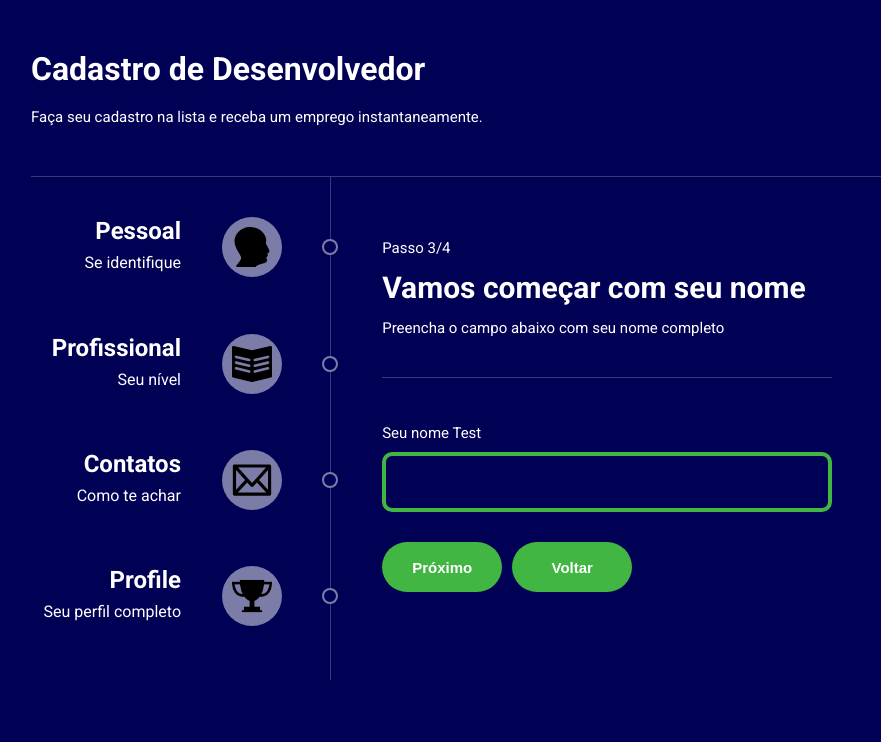
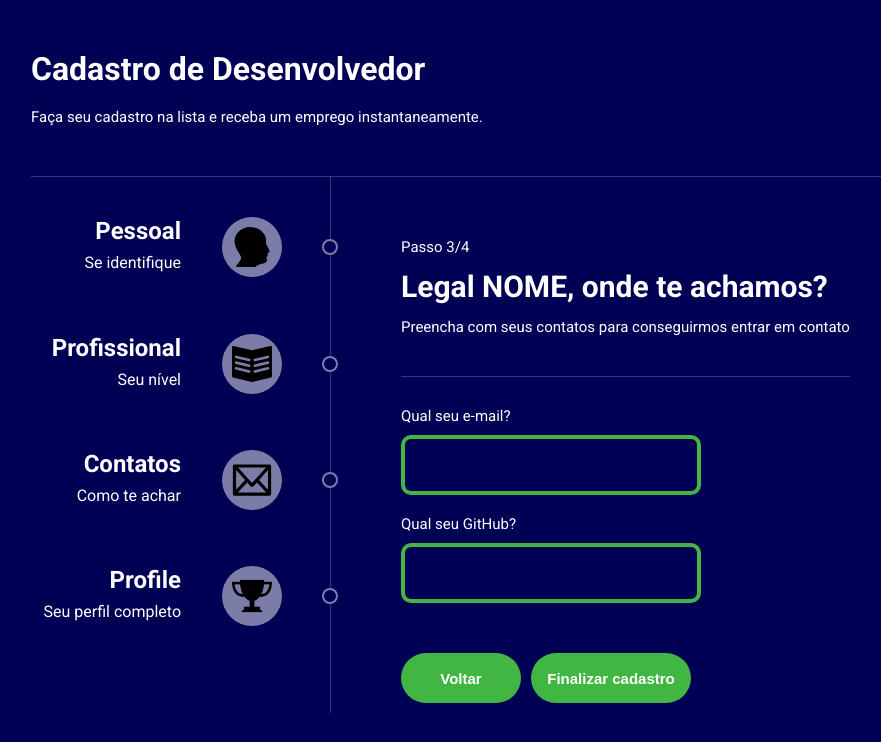
Before and after one commit to RamonMaximiliano/multiform-react, a React (Create React App) app: page /Page3 in a window 1280 px wide. Shown: the top 742 px of the page, without its empty margins (161-1042 px from the left). Built offline with nearby package versions, Linux system fonts and the light colour scheme.

Commit message:
finished interface

```diff
--- a/src/App.tsx
+++ b/src/App.tsx
@@ -55,6 +55,8 @@ Pagina 4:
 display dos dados coletados nas ultimas paginas / se voltar e trocar os dados, os mesmos são atualizados na ultima
 lateral aparece que step vc esta
 
+Pegar foto e nome do github
+
 
 Check Traversy Routes
 https://github.com/bradtraversy/react-crash-2021/blob/master/src/App.js
--- a/src/components/Page2/index.tsx
+++ b/src/components/Page2/index.tsx
@@ -28,12 +28,13 @@ export const Page2 = () => {
             </div>
 
             <div className="page2-bottom-div">
+                <Link to="/">
+                    <button className="page2-buttom">Voltar</button>
+                </Link>
                 <Link to="/Page3">
                     <button className="page2-buttom">Próximo</button>
                 </Link>
-                <Link to="/">
-                    <button className="page2-buttom">Voltar</button>
-                </Link>
+
             </div>
         </div>
 
--- a/src/components/Page3/index.tsx
+++ b/src/components/Page3/index.tsx
@@ -3,20 +3,31 @@ import { Route, Routes, Link } from 'react-router-dom'
 
 export const Page3 = () => {
     return (
-        <div className="main-page1">
-            <div className="page1-top">
+        <div className="main-page3">
+            <div className="page3-top">
                 <p>Passo 3/4</p>
-                <h1>Vamos começar com seu nome</h1>
-                <p>Preencha o campo abaixo com seu nome completo</p>
+                <h1>Legal NOME, onde te achamos?</h1>
+                <p>Preencha com seus contatos para conseguirmos entrar em contato</p>
             </div>
-            <div className="page1-bottom">
-                <p>Seu nome Test</p>
 
+            <div className="page3-inputs">
+                <div className="page3-input">
+                    <p>Qual seu e-mail?</p>
+                    <input type="text" className="input-field"></input>
+                </div>
+                <div className="page3-input">
+                    <p>Qual seu GitHub?</p>
+                    <input type="text" className="input-field"></input>
+                </div>
+            </div>
 
-                <input type="text" className="input-name"></input><br/>
-                <button className="page1-buttom"><Link to="/Page4" className="linkButton">Próximo</Link></button>
-                <button className="page1-buttom"><Link to="/Page2" className="linkButton">Voltar</Link></button>
-
+            <div className="page3-bottom-div">
+                <Link to="/Page2">
+                    <button className="page3-buttom">Voltar</button>
+                </Link>
+                <Link to="/Page4">
+                    <button className="page3-buttom-next">Finalizar cadastro</button>
+                </Link>
             </div>
         </div>
 
--- a/src/components/Page3/styles.css
+++ b/src/components/Page3/styles.css
@@ -1,31 +1,79 @@
 @import url('https://fonts.googleapis.com/css2?family=Libre+Baskerville:ital,wght@0,400;0,700;1,400&family=Open+Sans:wght@600&family=Poppins:wght@400;700;800&family=Roboto:wght@400;500;700&display=swap');
 
-.main-page1{
+.main-page3{
     color:white;
     font-family:'Roboto', sans-serif;
     word-wrap: normal;
-    margin-top:4%;
-    margin-left:4%;
+    margin-top:50px;
+    margin-left:70px;
+    margin-right:10px;
+    margin-bottom: 10px;
 }
 
-.main-page1 p {
+.page3-top{
+    max-width:550px;
     font-size: 15px;
+    line-height: 40px;
+    min-height: 150px;
+    border-bottom: 1px solid rgba(255, 255, 255, 0.219);
     word-wrap: normal;
+    margin-right: 10px;
 }
 
-.page1-top{
-    line-height: 40px;
-    height: 150px;
-    border-bottom: 1px solid rgba(255, 255, 255, 0.219);
+
+.page3-buttom{
+    background-color: rgb(66, 182, 66);
+    color:white;
+    height: 50px;
+    width:120px;
+    border-radius: 30px;
+    margin-top:30px;
+    border:none;
+    cursor:pointer;
+    margin-right: 10px;
+    font-weight: bold;
+    font-size:15px;
+    text-decoration: none;
+}
+.page3-buttom-next{
+    background-color: rgb(66, 182, 66);
+    color:white;
+    height: 50px;
+    width:160px;
+    border-radius: 30px;
+    margin-top:30px;
+    border:none;
+    cursor:pointer;
+    margin-right: 10px;
+    font-weight: bold;
+    font-size:15px;
+    text-decoration: none;
 }
 
-.page1-bottom{
-    margin-top:10%;
+
+
+
+
+
+.page3-inputs{
+    margin-top:30px;
 }
 
-.input-name{
-    width:500px;
-    height: 60px;
+
+
+.page3-buttom:hover{
+    background-color: rgb(105, 201, 105);
+}
+
+.page3-input{
+    margin-bottom:20px;
+    font-size:15px;
+}
+
+
+.input-field{
+    width:300px;
+    min-height: 60px;
     background-color: rgb(0, 0, 85);
     border-style: none;
     border: 4px solid rgb(66, 182, 66);
@@ -35,26 +83,3 @@
     padding-left: 10px;
     font-size:15px;
 }
-
-.page1-buttom{
-    background-color: rgb(66, 182, 66);
-    color:white;
-    height: 50px;
-    width: 120px;
-    border-radius: 30px;
-    margin-top:30px;
-    border:none;
-    cursor:pointer;
-}
-
-.page1-buttom:hover{
-    background-color: rgb(105, 201, 105);
-}
-
-
-.linkButton{
-    text-decoration: none;
-    color:white;
-    font-size:15px;
-    font-weight: bold;
-}
--- a/src/components/Page4/index.tsx
+++ b/src/components/Page4/index.tsx
@@ -6,16 +6,14 @@ export const Page4 = () => {
         <div className="main-page1">
             <div className="page1-top">
                 <p>Passo 4/4</p>
-                <h1>Vamos começar com seu nome</h1>
+                <h1>Profile</h1>
                 <p>Preencha o campo abaixo com seu nome completo</p>
             </div>
             <div className="page1-bottom">
                 <p>Seu nome Test</p>
-
-
-                <input type="text" className="input-name"></input><br/>
-                <button className="page1-buttom"><Link to="/" className="linkButton">Próximo</Link></button>
-                <button className="page1-buttom"><Link to="/Page3" className="linkButton">Voltar</Link></button>
+                <Link to="/Page3">
+                    <button className="page3-buttom">Voltar</button>
+                </Link>
 
             </div>
         </div>
```
